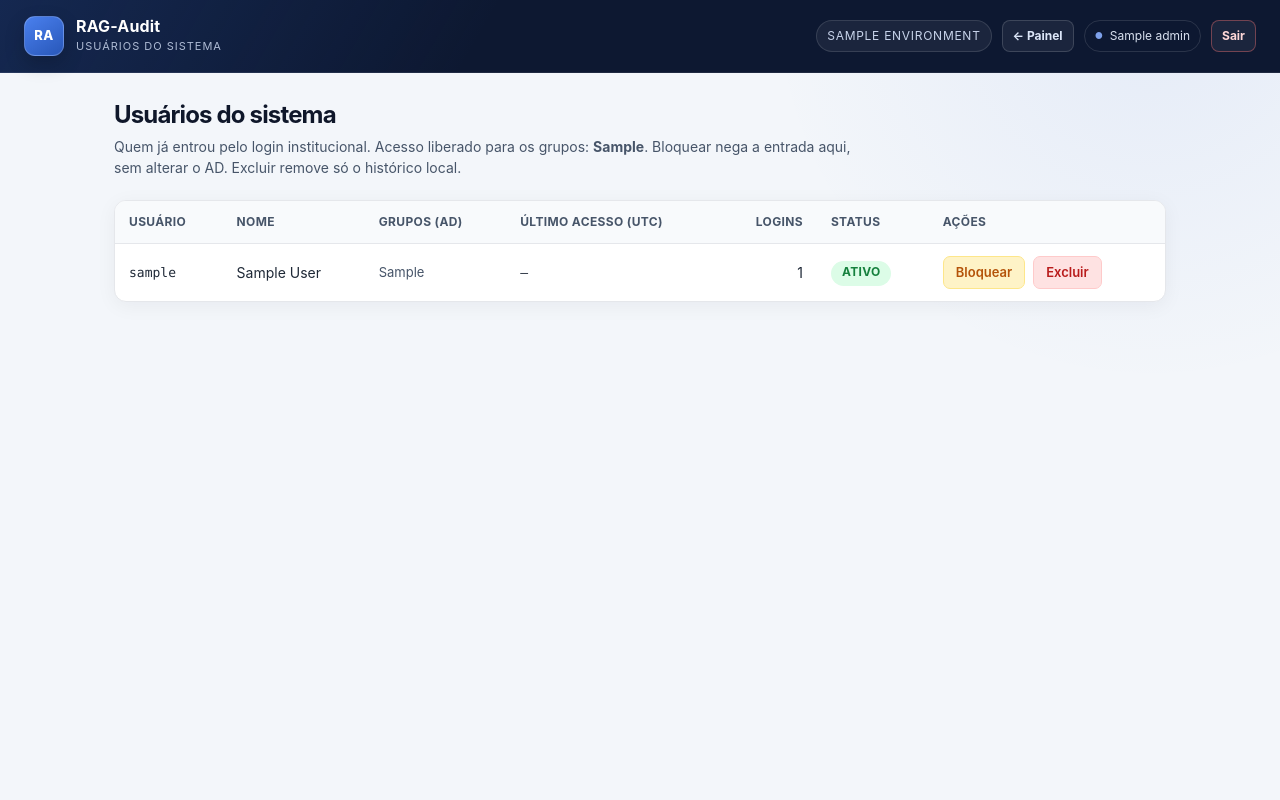
After one commit to Eduardo-Alves20/reconhecimento-facial, a FastAPI app: template app/templates/users.html in a window 1280 px wide. The commit adds this page. Run offline with FastAPI, Linux system fonts and the light colour scheme; the template is opened without the code that fills it: most values are stand-ins (such as "Sample title", 1, 10 or a date in 2020).

Commit message:
feat: painel de gestao de usuarios + botao Sair + SSL homologacao
- Tabela system_users (username, nome, grupos AD, status, primeiro/ultimo
  acesso, IP, contador). Repository: record_login (upsert), get_user_status,
  list_system_users, set_user_status, delete_system_user.
- Todo login bem-sucedido registra/atualiza o usuario. Bloqueio local
  sobrepoe o AD: bloqueado e negado no login e no require_admin (deslogado).
- Painel /users: lista quem logou, com Bloquear/Desbloquear/Excluir. Trava
  de auto-protecao (nao bloqueia/exclui o proprio usuario). Link no dashboard.
- Botao "Sair" no cabecalho (dashboard e painel), chama /logout.
- auth_ad: verify_ssl configuravel (CGE_ENV_API_VERIFY_SSL) + ssl_ca_cert,
  para o certificado autoassinado da homologacao.

Testado com SDK mockado: registro no login, listagem, bloqueio negando acesso,
re-login bloqueado, desbloqueio, exclusao e auto-protecao. Suite segue passando.

```diff
--- a/app/config.py
+++ b/app/config.py
@@ -100,6 +100,10 @@ class Settings:
     ad_allowed_groups: tuple[str, ...] = ()
     session_cookie_name: str = "rag_audit_sso"
     allow_basic_fallback: bool = True
+    # Homologação usa certificado autoassinado (CA interna). verify_ssl=False só
+    # para esse cenário; em produção use True (ou aponte ad_ca_cert para a CA).
+    ad_verify_ssl: bool = True
+    ad_ca_cert: str | None = None
 
     @property
     def ad_login_enabled(self) -> bool:
@@ -184,6 +188,8 @@ class Settings:
             allow_basic_fallback=_environment_bool(
                 "RAG_AUDIT_ALLOW_BASIC_FALLBACK", not production
             ),
+            ad_verify_ssl=_environment_bool("CGE_ENV_API_VERIFY_SSL", True),
+            ad_ca_cert=(os.getenv("CGE_ENV_API_CA_CERT", "").strip() or None),
         )
 
     def camera_key_for(self, camera_id: str) -> str | None:
--- a/app/main.py
+++ b/app/main.py
@@ -105,8 +105,18 @@ def require_camera_key(
 class LoginRequired(Exception):
     """Sinaliza que a rota exige login institucional (redireciona para /login)."""
 
-    def __init__(self, next_url: str = "/dashboard") -> None:
+    def __init__(self, next_url: str = "/dashboard", reason: str | None = None) -> None:
         self.next_url = next_url
+        self.reason = reason
+
+
+def _repository(request: Request) -> Repository:
+    return request.app.state.repository
+
+
+def _normalize_username(username: str) -> str:
+    """Chave canônica do usuário: sem domínio e minúscula (joao.silva@x -> joao.silva)."""
+    return username.split("@", 1)[0].strip().lower()
 
 
 def _client_ip(request: Request) -> str | None:
@@ -159,9 +169,13 @@ def require_admin(
     # Com login AD configurado, a sessão institucional é a única porta.
     if settings.ad_login_enabled:
         session = _current_session(request)
-        if session is not None:
-            return session[0]
-        raise LoginRequired(next_url=request.url.path)
+        if session is None:
+            raise LoginRequired(next_url=request.url.path)
+        username = session[0]
+        # Lista de bloqueio local: sobrepõe o AD (bloqueado aqui não entra).
+        if _repository(request).get_user_status(_normalize_username(username)) == "blocked":
+            raise LoginRequired(next_url=request.url.path, reason="blocked")
+        return username
     # Sem AD configurado (ex.: token ainda não cadastrado): HTTP Basic em dev.
     if settings.allow_basic_fallback:
         return _basic_admin(request, credentials)
@@ -369,11 +383,13 @@ def create_app(settings: Settings | None = None) -> FastAPI:
         response.headers["Referrer-Policy"] = "no-referrer"
         response.headers["X-Frame-Options"] = "DENY"
         if request.url.path.startswith(
-            ("/v1/", "/dashboard", "/docs", "/openapi", "/login", "/logout")
+            ("/v1/", "/dashboard", "/docs", "/openapi", "/login", "/logout", "/users")
         ):
             response.headers["Cache-Control"] = "no-store, max-age=0"
             response.headers["Pragma"] = "no-cache"
-        if request.url.path in ("/dashboard", "/login"):
+        if request.url.path in ("/dashboard", "/login") or request.url.path.startswith(
+            "/users"
+        ):
             response.headers["Content-Security-Policy"] = (
                 "default-src 'self'; script-src 'self'; style-src 'self'; "
                 "img-src 'self' data:; connect-src 'self'; object-src 'none'; "
@@ -381,12 +397,25 @@ def create_app(settings: Settings | None = None) -> FastAPI:
             )
         return response
 
+    _LOGIN_MESSAGES = {
+        "blocked": "Seu acesso a este painel foi bloqueado por um administrador.",
+        "expired": "Sua sessão expirou. Entre novamente.",
+    }
+
     @application.exception_handler(LoginRequired)
     async def _login_required_handler(request: Request, exc: LoginRequired):
         if "text/html" in request.headers.get("accept", ""):
             target = _safe_next(exc.next_url)
-            suffix = f"?next={quote(target, safe='')}" if target != "/dashboard" else ""
-            return RedirectResponse(url=f"/login{suffix}", status_code=303)
+            params = []
+            if target != "/dashboard":
+                params.append(f"next={quote(target, safe='')}")
+            if exc.reason:
+                params.append(f"e={exc.reason}")
+            suffix = f"?{'&'.join(params)}" if params else ""
+            response = RedirectResponse(url=f"/login{suffix}", status_code=303)
+            if exc.reason == "blocked":
+                response.delete_cookie(app_settings.session_cookie_name, path="/")
+            return response
         return JSONResponse(
             {"detail": "Autenticação institucional necessária."},
             status_code=status.HTTP_401_UNAUTHORIZED,
@@ -409,11 +438,18 @@ def create_app(settings: Settings | None = None) -> FastAPI:
         )
 
     @application.get("/login", include_in_schema=False)
-    async def login_page(request: Request, next: str = "/dashboard") -> Response:
+    async def login_page(
+        request: Request, next: str = "/dashboard", e: str | None = None
+    ) -> Response:
         target = _safe_next(next)
         if app_settings.ad_login_enabled and _current_session(request) is not None:
-            return RedirectResponse(url=target, status_code=303)
-        return _render_login(request, next_url=target, error=None)
+            if _repository(request).get_user_status(
+                _normalize_username(_current_session(request)[0])
+            ) != "blocked":
+                return RedirectResponse(url=target, status_code=303)
+        return _render_login(
+            request, next_url=target, error=_LOGIN_MESSAGES.get(e or "")
+        )
 
     @application.post("/login", include_in_schema=False)
     def login_submit(
@@ -447,6 +483,22 @@ def create_app(settings: Settings | None = None) -> FastAPI:
                 error="Seu usuário não tem permissão de acesso a este painel.",
                 http_status=403,
             )
+        canonical = _normalize_username(result.username or username)
+        repository = _repository(request)
+        if repository.get_user_status(canonical) == "blocked":
+            return _render_login(
+                request,
+                next_url=target,
+                error=_LOGIN_MESSAGES["blocked"],
+                http_status=403,
+            )
+        repository.record_login(
+            canonical,
+            display_name=result.display_name,
+            groups=result.groups,
+            ip=_client_ip(request),
+            now=utc_now(),
+        )
         response = RedirectResponse(url=target, status_code=303)
         _set_session_cookie(response, request, app_settings, result.token or "")
         return response
@@ -459,6 +511,59 @@ def create_app(settings: Settings | None = None) -> FastAPI:
         response = RedirectResponse(url="/login", status_code=303)
         response.delete_cookie(app_settings.session_cookie_name, path="/")
         return response
+
+    @application.get("/users", include_in_schema=False, response_class=HTMLResponse)
+    async def users_panel(
+        request: Request, admin: str = Depends(require_admin), err: str | None = None
+    ) -> Response:
+        notices = {
+            "self": "Você não pode bloquear ou excluir o próprio usuário.",
+            "notfound": "Usuário não encontrado.",
+        }
+        return templates.TemplateResponse(
+            request=request,
+            name="users.html",
+            context={
+                "users": repository.list_system_users(),
+                "admin": admin,
+                "current_user": _normalize_username(admin),
+                "environment": app_settings.environment,
+                "allowed_groups": ", ".join(app_settings.ad_allowed_groups) or "(qualquer)",
+                "notice": notices.get(err or ""),
+            },
+        )
+
+    def _guard_self(admin: str, target: str) -> str | None:
+        if _normalize_username(target) == _normalize_username(admin):
+            return "/users?err=self"
+        return None
+
+    @application.post("/users/{username}/block", include_in_schema=False)
+    def user_block(
+        request: Request, username: str, admin: str = Depends(require_admin)
+    ) -> Response:
+        blocked = _guard_self(admin, username)
+        if blocked:
+            return RedirectResponse(url=blocked, status_code=303)
+        repository.set_user_status(_normalize_username(username), "blocked")
+        return RedirectResponse(url="/users", status_code=303)
+
+    @application.post("/users/{username}/unblock", include_in_schema=False)
+    def user_unblock(
+        request: Request, username: str, admin: str = Depends(require_admin)
+    ) -> Response:
+        repository.set_user_status(_normalize_username(username), "active")
+        return RedirectResponse(url="/users", status_code=303)
+
+    @application.post("/users/{username}/delete", include_in_schema=False)
+    def user_delete(
+        request: Request, username: str, admin: str = Depends(require_admin)
+    ) -> Response:
+        blocked = _guard_self(admin, username)
+        if blocked:
+            return RedirectResponse(url=blocked, status_code=303)
+        repository.delete_system_user(_normalize_username(username))
+        return RedirectResponse(url="/users", status_code=303)
 
     @application.get("/", include_in_schema=False)
     async def root() -> RedirectResponse:
--- a/app/static/dashboard.css
+++ b/app/static/dashboard.css
@@ -564,6 +564,19 @@ h3 {
   background: rgba(255, 255, 255, 0.12);
 }
 
+.button--logout {
+  text-decoration: none;
+  display: inline-flex;
+  align-items: center;
+  color: #ffd9d9;
+  border-color: rgba(248, 113, 113, 0.4);
+}
+
+.button--logout:hover {
+  background: rgba(248, 113, 113, 0.18);
+  border-color: rgba(248, 113, 113, 0.6);
+}
+
 .button--compact {
   min-height: 34px;
   padding: 6px 10px;
--- /dev/null
+++ b/app/static/users.css
@@ -0,0 +1,120 @@
+.users-main {
+  max-width: 1100px;
+  margin: 0 auto;
+  padding: 28px 24px 60px;
+}
+
+.users-head h1 {
+  margin: 0 0 6px;
+  font-size: 24px;
+  color: #0f172a;
+}
+
+.users-sub {
+  margin: 0 0 22px;
+  color: #475569;
+  font-size: 14px;
+  max-width: 760px;
+  line-height: 1.5;
+}
+
+.users-notice {
+  background: #fef2f2;
+  border: 1px solid #fecaca;
+  color: #b91c1c;
+  border-radius: 8px;
+  padding: 10px 14px;
+  font-size: 14px;
+  margin-bottom: 18px;
+}
+
+.users-table-wrap {
+  overflow-x: auto;
+  background: #fff;
+  border: 1px solid #e5e7eb;
+  border-radius: 12px;
+  box-shadow: 0 4px 20px rgba(15, 23, 42, 0.05);
+}
+
+.users-table {
+  width: 100%;
+  border-collapse: collapse;
+  font-size: 14px;
+  min-width: 820px;
+}
+
+.users-table thead th {
+  text-align: left;
+  background: #f8fafc;
+  color: #475569;
+  font-weight: 700;
+  font-size: 12px;
+  text-transform: uppercase;
+  letter-spacing: 0.03em;
+  padding: 12px 14px;
+  border-bottom: 1px solid #e5e7eb;
+}
+
+.users-table td {
+  padding: 12px 14px;
+  border-bottom: 1px solid #f1f5f9;
+  color: #1f2937;
+  vertical-align: middle;
+}
+
+.users-table tr:last-child td { border-bottom: none; }
+.users-table tr.is-blocked { background: #fff7f7; }
+
+.users-table .mono {
+  font-family: ui-monospace, "Cascadia Code", Consolas, monospace;
+  font-size: 13px;
+}
+.users-table .num { text-align: right; }
+.users-table .groups { color: #475569; font-size: 13px; max-width: 260px; }
+.users-table .empty { text-align: center; color: #94a3b8; padding: 28px; }
+
+.you {
+  display: inline-block;
+  margin-left: 6px;
+  font-size: 11px;
+  background: #e0edff;
+  color: #1d4ed8;
+  padding: 1px 7px;
+  border-radius: 999px;
+  font-family: system-ui, sans-serif;
+}
+
+.badge {
+  display: inline-block;
+  font-size: 12px;
+  font-weight: 700;
+  padding: 3px 10px;
+  border-radius: 999px;
+}
+.badge--active { background: #dcfce7; color: #15803d; }
+.badge--blocked { background: #fee2e2; color: #b91c1c; }
+
+.actions {
+  display: flex;
+  gap: 8px;
+  align-items: center;
+}
+.actions form { margin: 0; }
+.actions .muted { color: #cbd5e1; }
+
+.btn {
+  border: 1px solid transparent;
+  border-radius: 7px;
+  padding: 6px 12px;
+  font-size: 13px;
+  font-weight: 600;
+  cursor: pointer;
+  background: #f1f5f9;
+  color: #334155;
+}
+.btn--ok { background: #dcfce7; color: #15803d; border-color: #bbf7d0; }
+.btn--ok:hover { background: #bbf7d0; }
+.btn--warn { background: #fef3c7; color: #b45309; border-color: #fde68a; }
+.btn--warn:hover { background: #fde68a; }
+.btn--danger { background: #fee2e2; color: #b91c1c; border-color: #fecaca; }
+.btn--danger:hover { background: #fecaca; }
--- a/app/templates/dashboard.html
+++ b/app/templates/dashboard.html
@@ -34,10 +34,13 @@
         <button id="liveToggle" class="button button--header" type="button" aria-pressed="false">
           Pausar atualização
         </button>
+        <a class="button button--header" href="/users" title="Gerenciar usuários">Usuários</a>
         <span class="admin-chip" title="Usuário autenticado">
           <span aria-hidden="true">●</span>
           {{ admin }}
         </span>
+        <a id="logoutLink" class="button button--header button--logout" href="/logout"
+           title="Encerrar a sessão">Sair</a>
       </div>
     </div>
   </header>
--- /dev/null
+++ b/app/templates/users.html
@@ -0,0 +1,107 @@
+<!doctype html>
+<html lang="pt-BR">
+<head>
+  <meta charset="utf-8">
+  <meta name="viewport" content="width=device-width, initial-scale=1">
+  <meta name="color-scheme" content="light">
+  <title>Usuários · RAG-Audit</title>
+  <link rel="stylesheet" href="{{ url_for('static', path='/dashboard.css') }}">
+  <link rel="stylesheet" href="{{ url_for('static', path='/users.css') }}">
+</head>
+<body>
+  <header class="app-header">
+    <div class="app-header__inner">
+      <div class="brand" aria-label="RAG-Audit">
+        <span class="brand__mark" aria-hidden="true">RA</span>
+        <span>
+          <strong class="brand__name">RAG-Audit</strong>
+          <small class="brand__descriptor">Usuários do sistema</small>
+        </span>
+      </div>
+      <div class="header-status">
+        <span class="environment-badge">{{ environment }}</span>
+        <a class="button button--header" href="/dashboard">← Painel</a>
+        <span class="admin-chip" title="Usuário autenticado">
+          <span aria-hidden="true">●</span> {{ admin }}
+        </span>
+        <a class="button button--header button--logout" href="/logout">Sair</a>
+      </div>
+    </div>
+  </header>
+
+  <main class="users-main">
+    <div class="users-head">
+      <h1>Usuários do sistema</h1>
+      <p class="users-sub">
+        Quem já entrou pelo login institucional. Acesso liberado para os grupos:
+        <strong>{{ allowed_groups }}</strong>. Bloquear nega a entrada aqui, sem
+        alterar o AD. Excluir remove só o histórico local.
+      </p>
+    </div>
+
+    {% if notice %}
+    <div class="users-notice" role="alert">{{ notice }}</div>
+    {% endif %}
+
+    <div class="users-table-wrap">
+      <table class="users-table">
+        <thead>
+          <tr>
+            <th>Usuário</th>
+            <th>Nome</th>
+            <th>Grupos (AD)</th>
+            <th>Último acesso (UTC)</th>
+            <th class="num">Logins</th>
+            <th>Status</th>
+            <th>Ações</th>
+          </tr>
+        </thead>
+        <tbody>
+          {% for u in users %}
+          <tr class="{{ 'is-blocked' if u.status == 'blocked' else '' }}">
+            <td class="mono">
+              {{ u.username }}
+              {% if u.username == current_user %}<span class="you">você</span>{% endif %}
+            </td>
+            <td>{{ u.display_name or '—' }}</td>
+            <td class="groups">{{ u.ad_groups | join(', ') if u.ad_groups else '—' }}</td>
+            <td class="mono">{{ (u.last_seen[:19] | replace('T', ' ')) if u.last_seen else '—' }}</td>
+            <td class="num">{{ u.login_count }}</td>
+            <td>
+              {% if u.status == 'blocked' %}
+                <span class="badge badge--blocked">Bloqueado</span>
+              {% else %}
+                <span class="badge badge--active">Ativo</span>
+              {% endif %}
+            </td>
+            <td class="actions">
+              {% if u.username == current_user %}
+                <span class="muted">—</span>
+              {% else %}
+                {% if u.status == 'blocked' %}
+                <form method="post" action="/users/{{ u.username }}/unblock">
+                  <button class="btn btn--ok" type="submit">Desbloquear</button>
+                </form>
+                {% else %}
+                <form method="post" action="/users/{{ u.username }}/block">
+                  <button class="btn btn--warn" type="submit">Bloquear</button>
+                </form>
+                {% endif %}
+                <form method="post" action="/users/{{ u.username }}/delete"
+                      onsubmit="return confirm('Excluir o registro de {{ u.username }}? Ele reaparece se logar de novo.');">
+                  <button class="btn btn--danger" type="submit">Excluir</button>
+                </form>
+              {% endif %}
+            </td>
+          </tr>
+          {% else %}
+          <tr>
+            <td colspan="7" class="empty">Ninguém logou pelo AD ainda.</td>
+          </tr>
+          {% endfor %}
+        </tbody>
+      </table>
+    </div>
+  </main>
+</body>
+</html>
```
Also changed, not shown: app/auth_ad.py (+8 -0 lines), app/database.py (+88 -0 lines).
